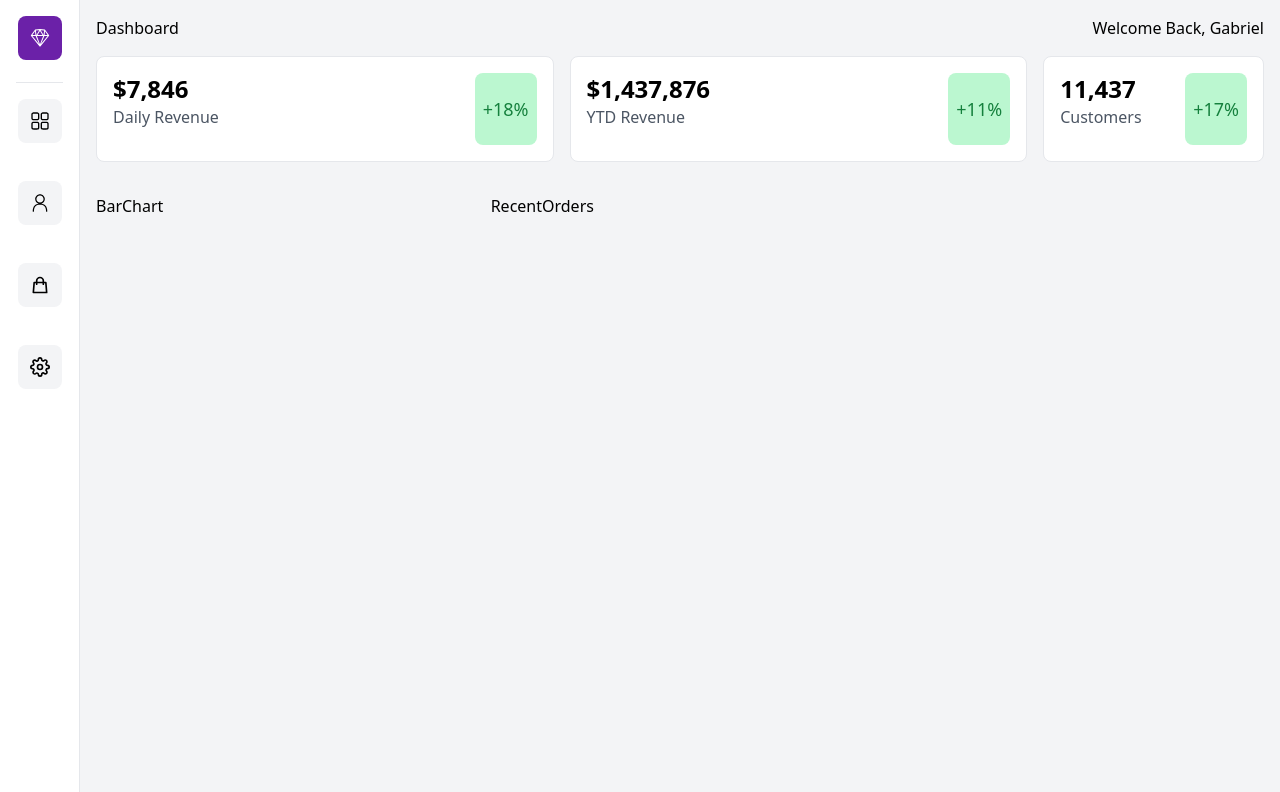
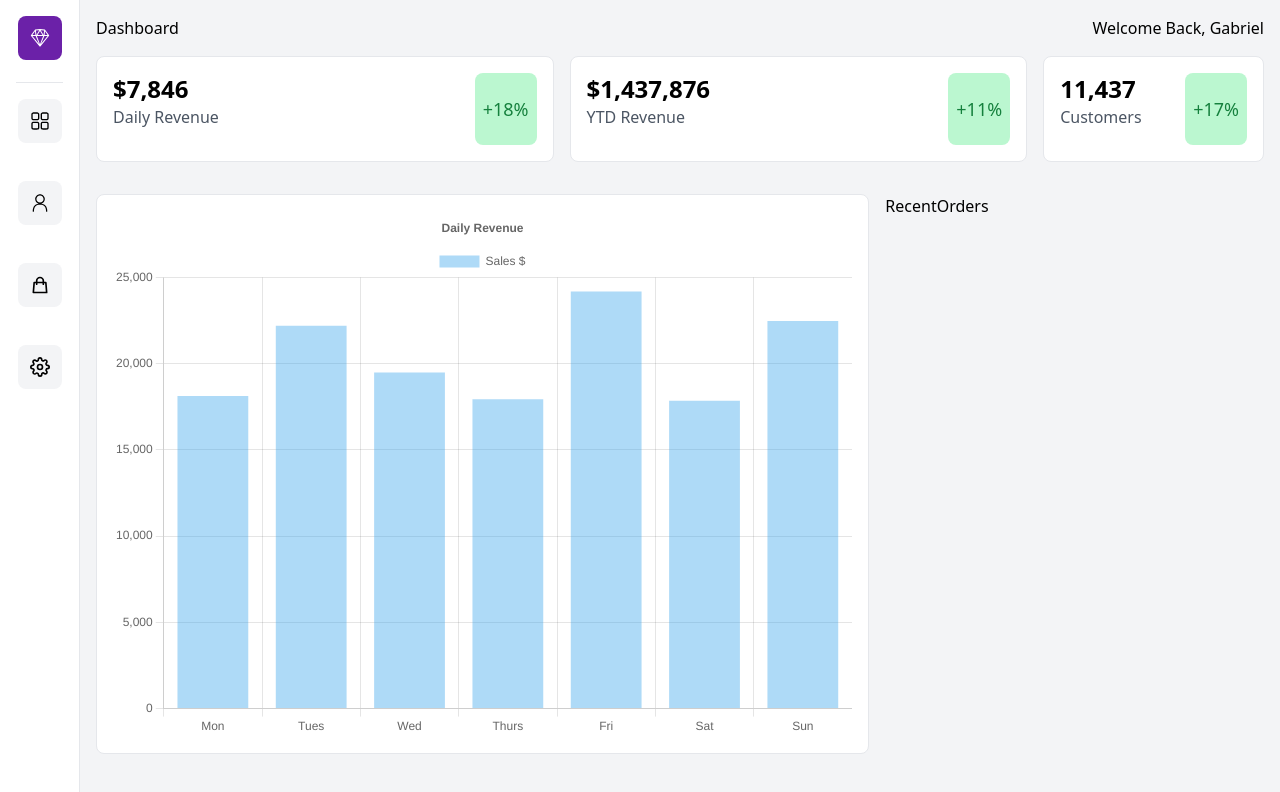
Before and after one commit to mihai-gabriel1/nextjs-user-dashboard, a Next.js app: page / in a window 1280 px wide. Shown: the top 792 px of the page. Built offline with nearby package versions, Linux system fonts and the light colour scheme.

Commit message:
BarChart component almost finished; imported the chart using the Chartjs2; filled it with dummy data/text.

```diff
--- a/components/BarChart.jsx
+++ b/components/BarChart.jsx
@@ -1,7 +1,65 @@
-import React from "react";
+import React, { useState, useEffect } from "react";
+import { Bar } from "react-chartjs-2";
+import {
+  Chart as ChartJS,
+  CategoryScale,
+  LinearScale,
+  BarElement,
+  Title,
+  Tooltip,
+  Legend,
+} from "chart.js";
+
+ChartJS.register(
+  CategoryScale,
+  LinearScale,
+  BarElement,
+  Title,
+  Tooltip,
+  Legend
+);
 
 const BarChart = () => {
-  return <div>BarChart</div>;
+  const [chartData, setChartData] = useState({
+    datasets: [],
+  });
+
+  const [chartOptions, setChartOptions] = useState({});
+
+  useEffect(() => {
+    setChartData({
+      labels: ["Mon", "Tues", "Wed", "Thurs", "Fri", "Sat", "Sun"],
+      datasets: [
+        {
+          label: "Sales $",
+          data: [18127, 22201, 19490, 17938, 24182, 17842, 22475],
+          borderColor: "rgb(53, 162, 235)",
+          backgroundColor: "rgb(53, 162, 235, 0.4",
+        },
+      ],
+    });
+    setChartOptions({
+      plugins: {
+        legend: {
+          position: "top",
+        },
+        title: {
+          display: true,
+          text: "Daily Revenue",
+        },
+      },
+      maintainAspectRatio: false,
+      responsive: true,
+    });
+  }, []);
+
+  return (
+    <>
+      <div className="w-full md:col-span-2 relative lg:h-[70vh] h-[50vh] m-auto p-4 border rounded-lg bg-white">
+        <Bar data={chartData} options={chartOptions} />
+      </div>
+    </>
+  );
 };
 
 export default BarChart;
```
